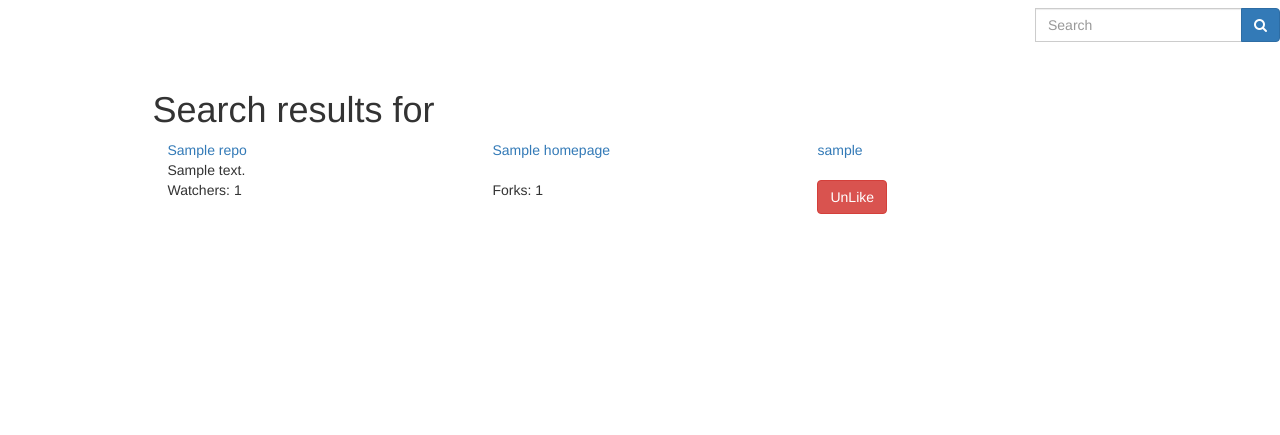
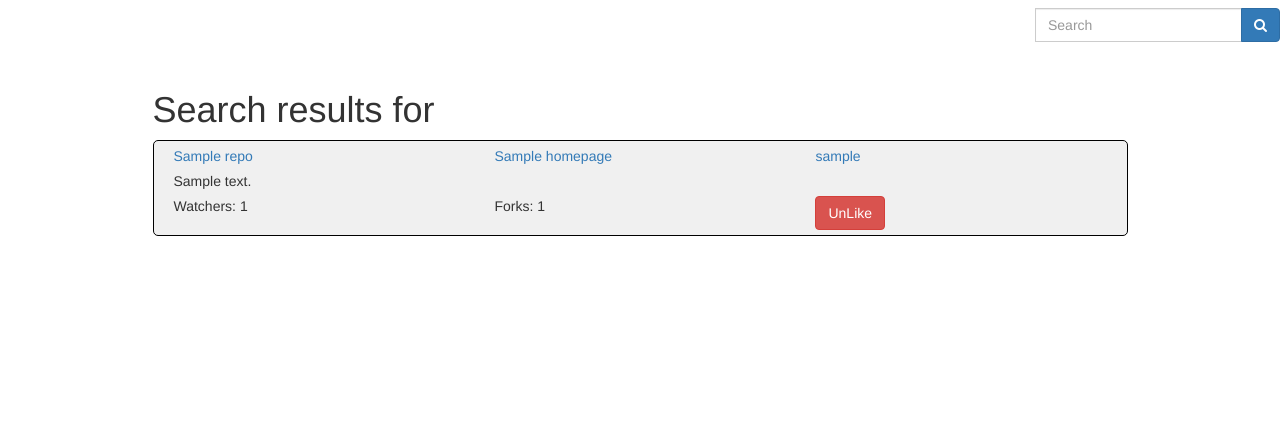
Before and after one commit to random-char/github-browser, a Yii app: template views/site/search.php in a window 1280 px wide. Shown: the top 435 px of the page. Run offline with PHP 8.4 and a stand-in for Yii, Linux system fonts and the light colour scheme; the template is opened without the code that fills it: most values are stand-ins (such as "Sample title", 1, 10 or a date in 2020); form fields are guessed from the names that the template uses; data that the repository does not hold is empty; some libraries are stand-ins or nearby versions.

Commit message:
adding custom css

```diff
--- a/web/css/site.css
+++ b/web/css/site.css
@@ -125,3 +125,22 @@ custom css
     width: 100px;
     height: 100px;
 }
+
+.search-result {
+    border: 1px solid #000000;
+    border-radius: 5px;
+    padding: 5px;
+    background-color: #f0f0f0
+}
+
+.search-result-header {
+    width: 100%;
+    float: left;
+    margin-bottom: 5px;
+}
+
+.search-result-description {
+    width: 100%;
+    float: left;
+    margin-bottom: 5px;
+}
```
